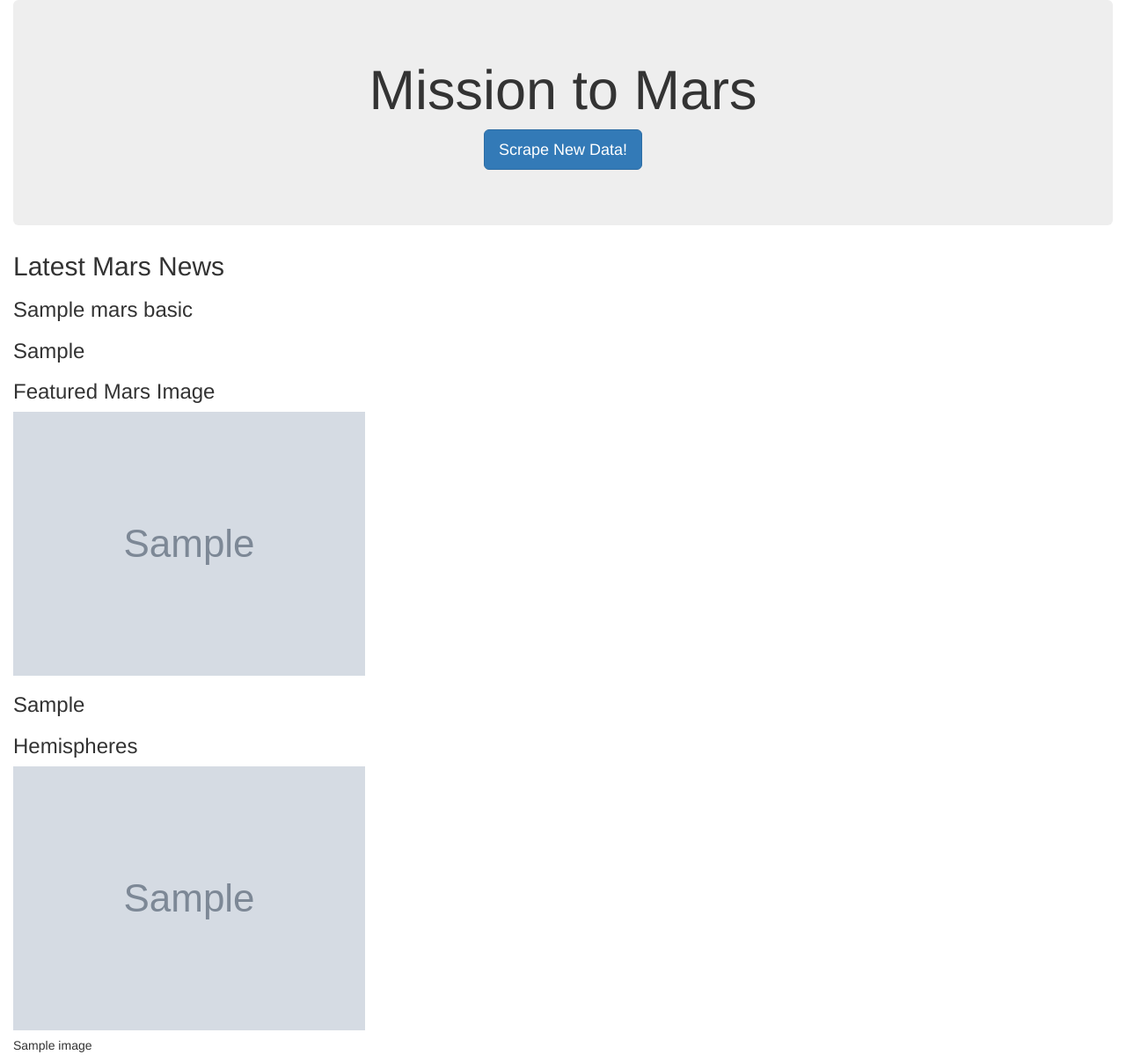
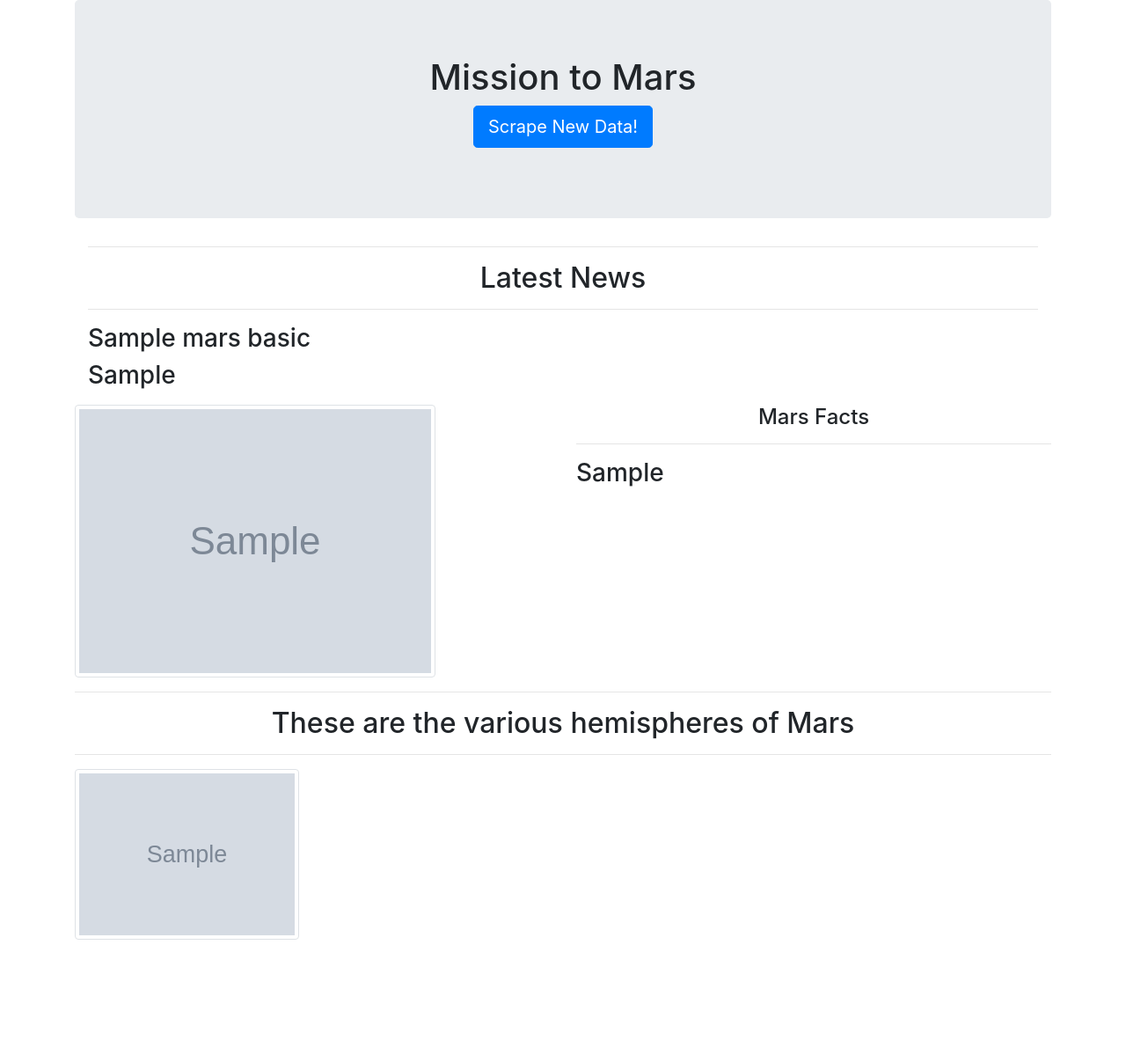
Before and after one commit to kachrafaltu/BCS-Mission_to_Mars_hegdev, a Flask app: page / in a window 1280 px wide. Shown: the whole page at 88% size. After the commit the page ends 1068 px from the top, so only its background shows below. Run offline with Flask 2, Linux system fonts and the light colour scheme; grey boxes marked "Sample" are stand-in pictures; a database or web service that is not in the repository returns one stand-in record (values such as "Sample title"); some libraries are stand-ins or nearby versions.

Commit message:
Fixed the template
Fixed the template file

```diff
--- a/Instructions/templates/index.html
+++ b/Instructions/templates/index.html
@@ -5,35 +5,55 @@
   <meta charset="UTF-8">
   <meta name="viewport" content="width=device-width, initial-scale=1.0">
   <meta http-equiv="X-UA-Compatible" content="ie=edge">
-  <title>Mission to Mars</title>
-  <link rel="stylesheet" href="https://maxcdn.bootstrapcdn.com/bootstrap/3.3.7/css/bootstrap.min.css">
+  <title>Find a Phone</title>
+  <link rel="stylesheet" href="https://cdn.jsdelivr.net/npm/bootstrap@4.6.1/dist/css/bootstrap.min.css" integrity="sha384-zCbKRCUGaJDkqS1kPbPd7TveP5iyJE0EjAuZQTgFLD2ylzuqKfdKlfG/eSrtxUkn" crossorigin="anonymous">
 </head>
 
 <body>
-  <div class="container-fluid">
+  <div class="container">
+
     <div class="jumbotron text-center">
       <h1>Mission to Mars</h1>
       <p><a class="btn btn-primary btn-lg" href="/scrape" role="button">Scrape New Data!</a></p>
     </div>
-    <h2>Latest Mars News</h2>
-    <h3>{{mars_basic_info.latest_news_title}}</h3>
-    <h3><p>{{mars_basic_info.latest_news_para}}</p></h3>
-    <h3> Featured Mars Image</h3>
-    <img src="{{mars_basic_info.featured_image}}" alt="Featured Mars Image">
-    <h3>{{mars_basic_info.mars_fact_html|safe}}</h3>
-    <h3>Hemispheres</h3>
-    {% for image in mars_basic_info.hemis_data %}
-    <div class="card" style="width: 12rem;">
-      <img class="card-img-top" src="{{image.img_url}}" alt="Card image cap">
-      <div class="card-body">
-        <h5 class="card-title">{{ image.title }}</h5>
+
+    <!-- Mars news -->
+    <div class="col-lg-12">
+      <hr>
+      <h2 class="text-center">Latest News</h2>
+      <hr>
+      <h3>{{mars_basic_info.latest_news_title}}</h3>
+      <h3><p>{{mars_basic_info.latest_news_para}}</p></h3>
+    </div>
+
+    <div class="row" id="basicdata">
+      <div class="col-md-6">
+        <img src="{{mars_basic_info.featured_image}}" class="img-fluid img-thumbnail" alt="Featured Image">
+      </div>
+      <div class="col-md-6">
+        <h4 class="text-center">Mars Facts</h4>
+        <hr>
+            <h3>{{mars_basic_info.mars_fact_html|safe}}</h3>
       </div>
     </div>
-    {% endfor %}
+    <div class="row" id="hemispheres">
+      <div class="col-lg-12">
+        <hr>
+        <h2 class="text-center">These are the various hemispheres of Mars</h2>
+        <hr>
 
+      </div>
 
+    </div>
+    <div class="row" id="hemispheresimages">
+      {% for image in mars_basic_info.hemis_data %}
+        <div class="col-sm-3">
+          <img src="{{image.img_url}}" class="img-thumbnail" alt="{{ image.title }}">
+        </div>
+      {% endfor %}
+    </div>
   </div>
-  </div>
+<script src="https://cdn.jsdelivr.net/npm/jquery@3.5.1/dist/jquery.slim.min.js" integrity="sha384-DfXdz2htPH0lsSSs5nCTpuj/zy4C+OGpamoFVy38MVBnE+IbbVYUew+OrCXaRkfj" crossorigin="anonymous"></script>
+<script src="https://cdn.jsdelivr.net/npm/bootstrap@4.6.1/dist/js/bootstrap.bundle.min.js" integrity="sha384-fQybjgWLrvvRgtW6bFlB7jaZrFsaBXjsOMm/tB9LTS58ONXgqbR9W8oWht/amnpF" crossorigin="anonymous"></script>
 </body>
-
 </html>
```
Also changed, not shown: Instructions/templates/old_index.html (added, +39 -0 lines).
